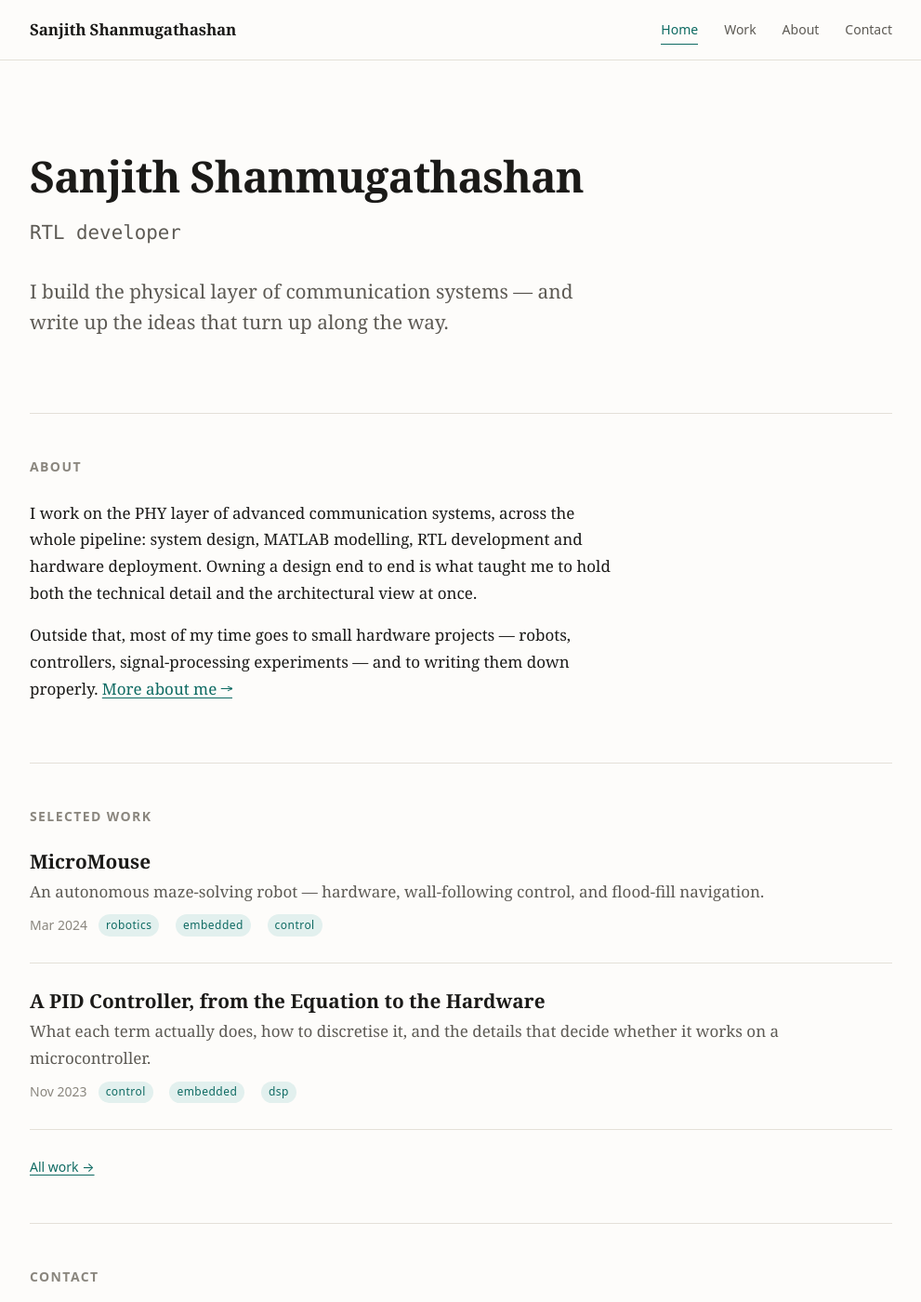
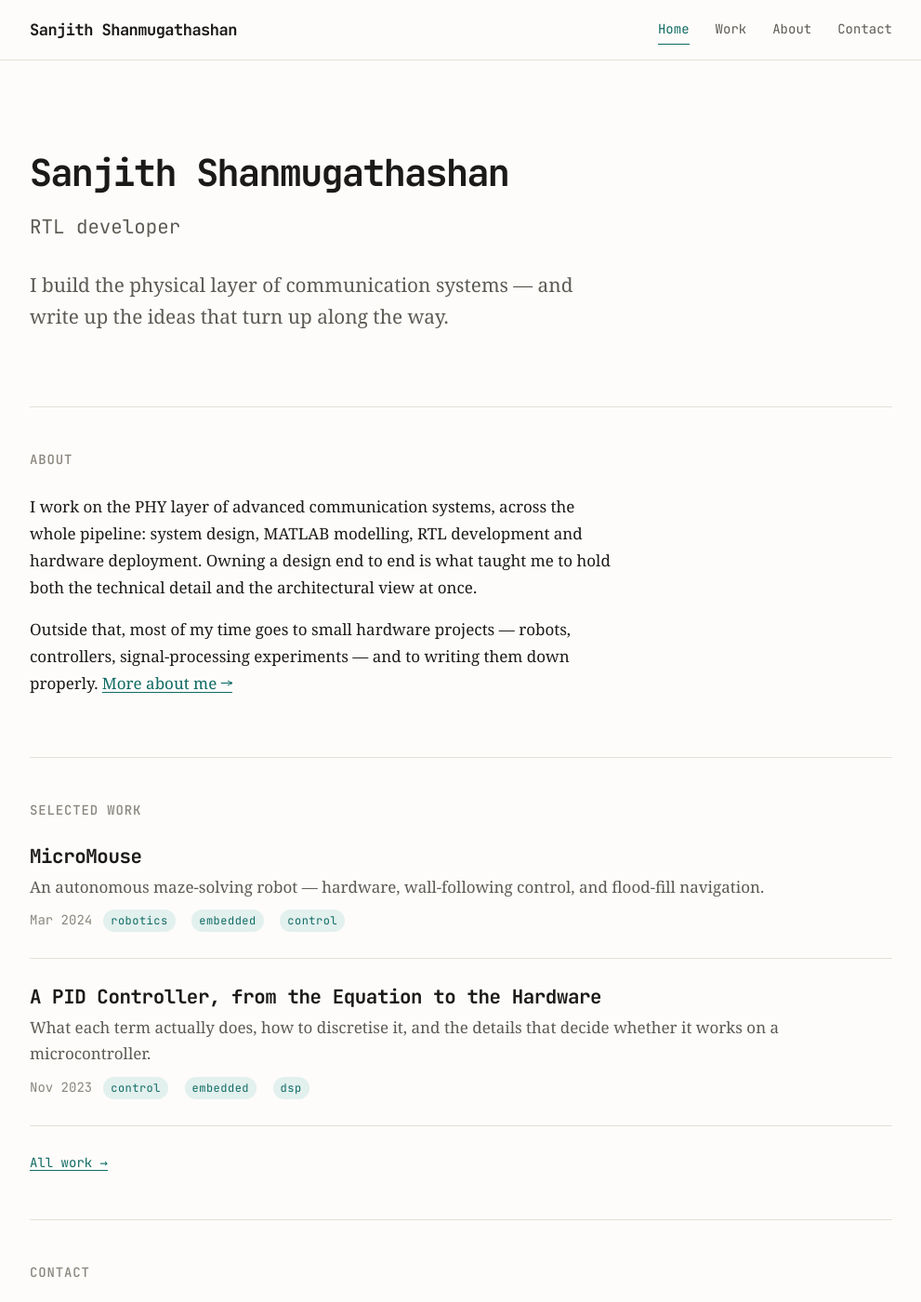
Before and after one commit to sanjith1999/sanjith1999.github.io, a Jekyll site: the page built from index.html, in a window 1280 px wide and 1400 px high. Shown: the whole window at 93% size, without its empty margins (144-1135 px from the left). Built offline with Jekyll 4.4.1, drawn with Linux system fonts in a browser that asks for light colours.

Commit message:
WIP001: Set headings and interface type in JetBrains Mono
Matches the terminal face, using the unpatched Google Fonts build rather
than the Nerd Font one, whose icon glyphs are terminal-only and would cost
megabytes.

Typeface roles are now tokens: --heading and --ui are mono, --body stays
proportional so the long write-ups keep their words-per-line and their
italic/bold hierarchy. Setting --body to var(--mono) flips the whole site
to full terminal in one line.

Display sizes pulled back and tracking tightened, since mono runs wide.

Co-Authored-By: Claude Opus 5 <noreply@anthropic.com>

```diff
--- a/_includes/head.html
+++ b/_includes/head.html
@@ -26,6 +26,11 @@
 <meta name="theme-color" content="#fdfcfa" media="(prefers-color-scheme: light)">
 <meta name="theme-color" content="#16171b" media="(prefers-color-scheme: dark)">
 
+<link rel="preconnect" href="https://fonts.googleapis.com">
+<link rel="preconnect" href="https://fonts.gstatic.com" crossorigin>
+<link rel="stylesheet"
+      href="https://fonts.googleapis.com/css2?family=JetBrains+Mono:ital,wght@0,400;0,500;0,700;1,400&display=swap">
+
 <link rel="stylesheet" href="{{ '/assets/css/main.css' | relative_url }}">
 <link rel="icon" href="{{ '/assets/favicon.svg' | relative_url }}" type="image/svg+xml">
 
--- a/assets/css/main.css
+++ b/assets/css/main.css
@@ -16,12 +16,22 @@
   --accent-soft: #e2f0ee;
   --select:    #d8ece9;
 
+  /* JetBrains Mono — the kitty terminal face, unpatched (the Nerd Font icon
+     glyphs are terminal-only and would cost megabytes here). */
+  --mono:  "JetBrains Mono", ui-monospace, SFMono-Regular, "SF Mono", Menlo,
+           Consolas, "Liberation Mono", monospace;
   --serif: "Charter", "Bitstream Charter", "Sitka Text", Cambria, Georgia,
            "Nimbus Roman", "Liberation Serif", serif;
   --sans:  ui-sans-serif, system-ui, -apple-system, "Segoe UI", Roboto,
            "Helvetica Neue", Arial, sans-serif;
-  --mono:  ui-monospace, SFMono-Regular, "SF Mono", "JetBrains Mono", Menlo,
-           Consolas, "Liberation Mono", monospace;
+
+  /* Roles. Interface chrome and headings are monospace; running prose is not,
+     because monospace costs ~30% of the words per line and flattens the
+     italic/bold hierarchy over a long read.
+     To go full terminal, set --body and --heading to var(--mono). */
+  --body:    var(--serif);
+  --heading: var(--mono);
+  --ui:      var(--mono);
 
   --measure: 66ch;      /* prose line length */
   --wide:    58rem;     /* full container */
@@ -31,8 +41,8 @@
   --step-0:  1.0625rem;
   --step-1:  1.3rem;
   --step-2:  1.65rem;
-  --step-3:  2.2rem;
-  --step-4:  2.9rem;
+  --step-3:  2rem;
+  --step-4:  2.5rem;
 
   --space-1: 0.5rem;
   --space-2: 1rem;
@@ -74,7 +84,7 @@ html { scroll-behavior: smooth; }
 body {
   background: var(--bg);
   color: var(--ink);
-  font-family: var(--serif);
+  font-family: var(--body);
   font-size: var(--step-0);
   line-height: 1.7;
   text-rendering: optimizeLegibility;
@@ -92,10 +102,10 @@ a:hover { text-decoration-thickness: 2px; }
   border-radius: 2px;
 }
 
-h1, h2, h3, h4 { font-family: var(--serif); line-height: 1.22; font-weight: 600; text-wrap: balance; }
-h1 { font-size: var(--step-4); letter-spacing: -0.02em; }
-h2 { font-size: var(--step-2); letter-spacing: -0.01em; }
-h3 { font-size: var(--step-1); }
+h1, h2, h3, h4 { font-family: var(--heading); line-height: 1.25; font-weight: 700; text-wrap: balance; }
+h1 { font-size: var(--step-4); letter-spacing: -0.04em; }
+h2 { font-size: var(--step-2); letter-spacing: -0.03em; }
+h3 { font-size: var(--step-1); letter-spacing: -0.02em; }
 
 .skip-link {
   position: absolute; left: -9999px; top: 0;
@@ -120,12 +130,12 @@ h3 { font-size: var(--step-1); }
   gap: var(--space-2); min-height: 4rem;
 }
 .site-name {
-  font-size: var(--step-0); font-weight: 600; letter-spacing: -0.01em;
+  font-family: var(--ui); font-size: var(--step-0); font-weight: 700; letter-spacing: -0.03em;
   color: var(--ink); text-decoration: none;
 }
 .site-name:hover { color: var(--accent); }
 
-.site-nav { display: flex; gap: var(--space-3); font-family: var(--sans); font-size: var(--step--1); }
+.site-nav { display: flex; gap: var(--space-3); font-family: var(--ui); font-size: var(--step--1); }
 .site-nav a { color: var(--ink-muted); text-decoration: none; padding-block: 0.25rem; }
 .site-nav a:hover { color: var(--ink); }
 .site-nav a[aria-current="page"] { color: var(--accent); box-shadow: inset 0 -1px 0 0 var(--accent); }
@@ -159,12 +169,12 @@ h3 { font-size: var(--step-1); }
 .page-head { margin-bottom: var(--space-4); }
 .page-head h1 { margin-bottom: var(--space-2); }
 .eyebrow {
-  font-family: var(--sans); font-size: var(--step--1); letter-spacing: 0.08em;
+  font-family: var(--ui); font-size: var(--step--1); letter-spacing: 0.06em;
   text-transform: uppercase; color: var(--ink-faint); margin-bottom: var(--space-1);
 }
 .eyebrow a { color: inherit; text-decoration: none; }
 .eyebrow a:hover { color: var(--accent); }
-.lede { font-size: var(--step-1); color: var(--ink-muted); line-height: 1.5; }
+.lede { font-family: var(--body); font-size: var(--step-1); color: var(--ink-muted); line-height: 1.5; }
 
 /* --- Home ----------------------------------------------------------------- */
 .hero { padding-block: var(--space-4) var(--space-5); max-width: var(--measure); }
@@ -180,8 +190,8 @@ h3 { font-size: var(--step-1); }
 
 .section { padding-block: var(--space-4); border-top: 1px solid var(--rule); }
 .section-title {
-  font-family: var(--sans); font-size: var(--step--1); font-weight: 600;
-  letter-spacing: 0.1em; text-transform: uppercase; color: var(--ink-faint);
+  font-family: var(--ui); font-size: var(--step--1); font-weight: 500;
+  letter-spacing: 0.06em; text-transform: uppercase; color: var(--ink-faint);
   margin-bottom: var(--space-3);
 }
 
@@ -192,20 +202,20 @@ h3 { font-size: var(--step-1); }
 .entry-link { display: block; text-decoration: none; color: inherit; }
 .entry-title { font-size: var(--step-1); margin-bottom: 0.35rem; transition: color 0.15s ease; }
 .entry-link:hover .entry-title { color: var(--accent); }
-.entry-summary { color: var(--ink-muted); }
+.entry-summary { font-family: var(--body); color: var(--ink-muted); }
 .entry-meta {
   display: flex; flex-wrap: wrap; gap: var(--space-1) 0.75rem; align-items: center;
-  margin-top: 0.6rem; font-family: var(--sans); font-size: var(--step--1);
+  margin-top: 0.6rem; font-family: var(--ui); font-size: var(--step--1);
   color: var(--ink-faint);
 }
 
 .tag {
-  font-family: var(--sans); font-size: 0.75rem; letter-spacing: 0.04em;
+  font-family: var(--ui); font-size: 0.75rem; letter-spacing: 0.04em;
   padding: 0.1rem 0.5rem; margin-right: 0.35rem; border-radius: 999px;
   background: var(--accent-soft); color: var(--accent);
 }
 
-.more { margin-top: var(--space-3); font-family: var(--sans); font-size: var(--step--1); }
+.more { margin-top: var(--space-3); font-family: var(--ui); font-size: var(--step--1); }
 
 /* --- Prose ---------------------------------------------------------------- */
 .prose > p, .prose > ul, .prose > ol, .prose > blockquote, .prose > dl { margin-bottom: var(--space-2); }
@@ -225,7 +235,7 @@ h3 { font-size: var(--step-1); }
 
 .prose table {
   width: 100%; border-collapse: collapse; margin-bottom: var(--space-3);
-  font-size: var(--step--1); font-family: var(--sans);
+  font-size: var(--step--1); font-family: var(--ui);
 }
 .prose th, .prose td { text-align: left; padding: 0.55rem 0.75rem; border-bottom: 1px solid var(--rule); }
 .prose th { color: var(--ink-faint); font-weight: 600; letter-spacing: 0.02em; }
@@ -234,7 +244,7 @@ h3 { font-size: var(--step-1); }
 .toc {
   background: var(--bg-sunk); border-radius: 4px;
   padding: var(--space-2) var(--space-3); margin-bottom: var(--space-4);
-  font-family: var(--sans); font-size: var(--step--1);
+  font-family: var(--ui); font-size: var(--step--1);
 }
 .toc-title {
   font-size: var(--step--1); font-weight: 600; letter-spacing: 0.08em;
@@ -249,14 +259,14 @@ h3 { font-size: var(--step-1); }
 /* --- Project meta --------------------------------------------------------- */
 .meta {
   display: flex; flex-wrap: wrap; align-items: center; gap: var(--space-1) var(--space-2);
-  margin-top: var(--space-2); font-family: var(--sans); font-size: var(--step--1);
+  margin-top: var(--space-2); font-family: var(--ui); font-size: var(--step--1);
   color: var(--ink-faint);
 }
 .meta-link { text-decoration: none; }
 .meta-link:hover { text-decoration: underline; }
 .page-nav {
   margin-top: var(--space-5); padding-top: var(--space-2); border-top: 1px solid var(--rule);
-  font-family: var(--sans); font-size: var(--step--1);
+  font-family: var(--ui); font-size: var(--step--1);
 }
 .page-nav a { text-decoration: none; }
 .page-nav a:hover { text-decoration: underline; }
@@ -265,7 +275,7 @@ h3 { font-size: var(--step-1); }
 .figure { margin-block: var(--space-3); }
 .figure img { width: 100%; border-radius: 3px; background: var(--bg-sunk); }
 .figure figcaption {
-  margin-top: 0.6rem; font-family: var(--sans); font-size: var(--step--1);
+  margin-top: 0.6rem; font-family: var(--ui); font-size: var(--step--1);
   color: var(--ink-faint); line-height: 1.5;
 }
 /* Break out of the prose measure, up to the container width. */
@@ -274,7 +284,7 @@ h3 { font-size: var(--step-1); }
 }
 
 /* --- Code ----------------------------------------------------------------- */
-code, kbd, samp, pre { font-family: var(--mono); font-size: 0.875em; }
+code, kbd, samp, pre { font-family: var(--mono); font-size: 0.85em; }
 :not(pre) > code {
   background: var(--bg-sunk); padding: 0.12em 0.35em; border-radius: 3px;
   color: var(--ink); word-break: break-word;
@@ -313,7 +323,7 @@ code, kbd, samp, pre { font-family: var(--mono); font-size: 0.875em; }
 .footer-inner {
   display: flex; flex-wrap: wrap; gap: var(--space-2); align-items: center;
   justify-content: space-between;
-  font-family: var(--sans); font-size: var(--step--1); color: var(--ink-faint);
+  font-family: var(--ui); font-size: var(--step--1); color: var(--ink-faint);
 }
 .social { display: flex; gap: var(--space-2); }
 .social a {
```
